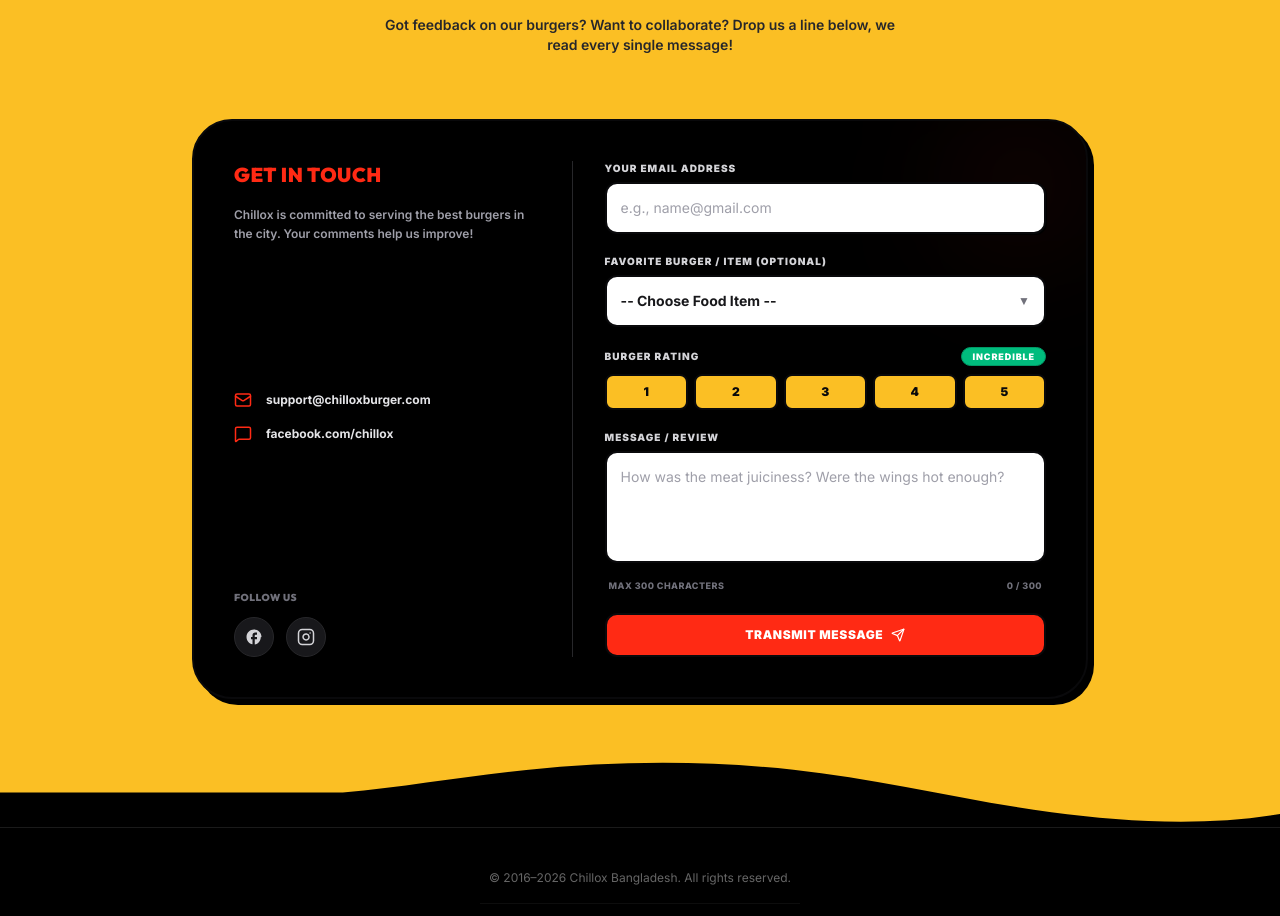
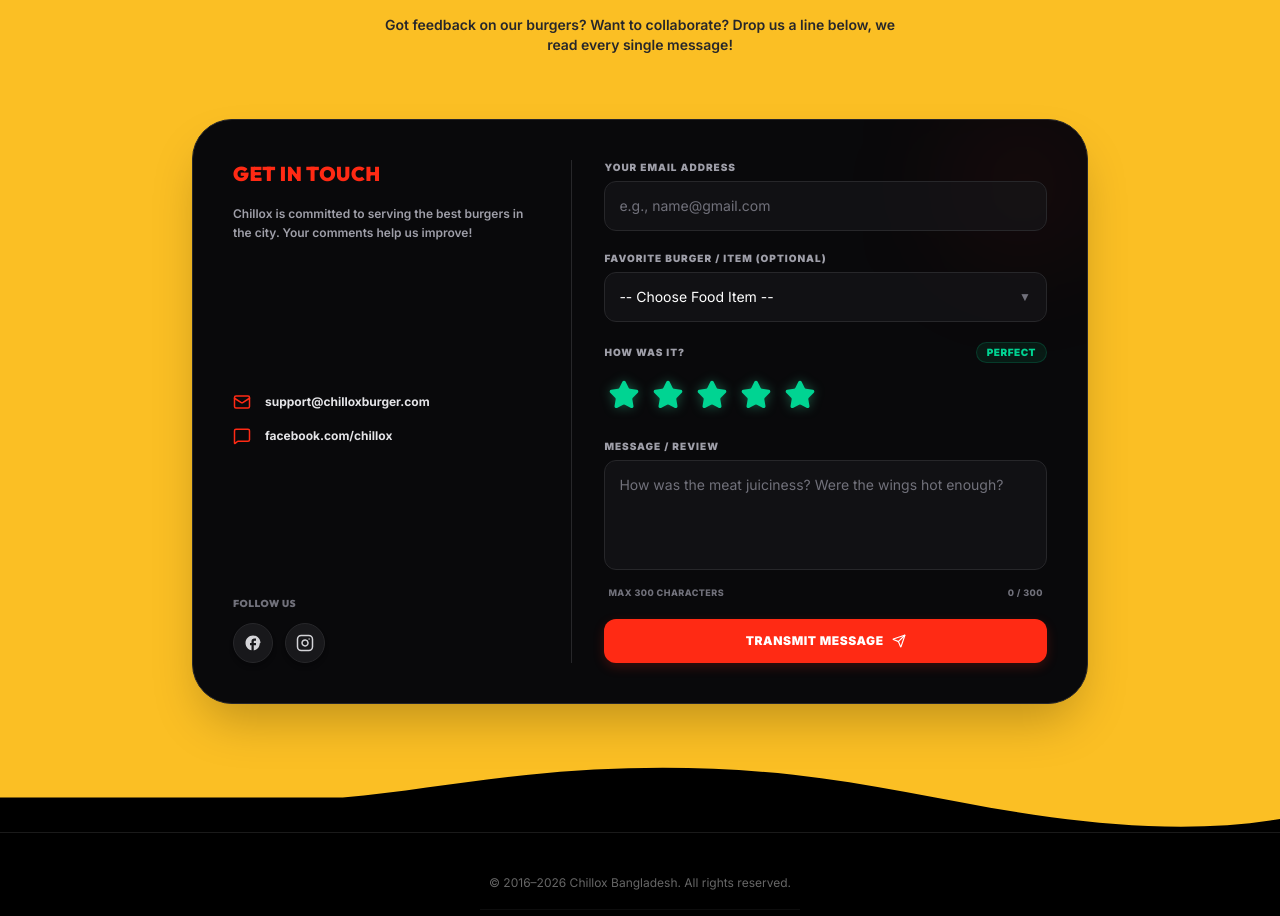
Before and after one commit to rootkityasin/chillox, a Next.js app: page / in a window 1280 px wide. Shown: the part 10529-11445 px from the top of the page. Built offline with nearby package versions, Linux system fonts and the light colour scheme.

Commit message:
design: replace blocky neo-brutalist rating bar with interactive star ratings and sleek dark inputs

```diff
--- a/src/components/FeedbackSection.tsx
+++ b/src/components/FeedbackSection.tsx
@@ -3,13 +3,14 @@
 import React, { useState, useEffect } from 'react';
 import { useCart } from '../context/CartContext';
 import { menuItems } from '../data/menuData';
-import { Mail, MessageSquare, Send, CheckCircle } from 'lucide-react';
+import { Mail, MessageSquare, Send, CheckCircle, Star } from 'lucide-react';
 
 export const FeedbackSection: React.FC = () => {
   const { setActiveSection } = useCart();
   const [email, setEmail] = useState('');
   const [message, setMessage] = useState('');
   const [rating, setRating] = useState(5);
+  const [hoverRating, setHoverRating] = useState<number | null>(null);
   const [selectedBurger, setSelectedBurger] = useState('');
   const [isSubmitting, setIsSubmitting] = useState(false);
   const [isSubmitted, setIsSubmitted] = useState(false);
@@ -45,18 +46,16 @@
     }, 1800);
   };
 
-  const getRatingLabel = (r: number) => {
-    switch (r) {
-      case 1: return { text: 'Terrible', bg: 'bg-red-600',    border: 'border-red-700' };
-      case 2: return { text: 'Bad',      bg: 'bg-orange-500', border: 'border-orange-600' };
-      case 3: return { text: 'Average',  bg: 'bg-yellow-400', border: 'border-yellow-500' };
-      case 4: return { text: 'Good',     bg: 'bg-lime-500',   border: 'border-lime-600' };
-      case 5: return { text: 'Incredible', bg: 'bg-emerald-500', border: 'border-emerald-600' };
-      default: return { text: '', bg: '', border: '' };
-    }
-  };
+  const RATING_OPTIONS = [
+    { value: 1, label: 'Awful', activeColor: 'text-red-500 fill-red-500', glowColor: 'rgba(239, 68, 68, 0.4)', badgeBg: 'bg-red-500/10 text-red-400 border-red-500/20' },
+    { value: 2, label: 'Meh', activeColor: 'text-orange-500 fill-orange-500', glowColor: 'rgba(249, 115, 22, 0.4)', badgeBg: 'bg-orange-500/10 text-orange-400 border-orange-500/20' },
+    { value: 3, label: 'Okay', activeColor: 'text-yellow-500 fill-yellow-500', glowColor: 'rgba(234, 179, 8, 0.4)', badgeBg: 'bg-yellow-500/10 text-yellow-400 border-yellow-500/20' },
+    { value: 4, label: 'Great', activeColor: 'text-lime-400 fill-lime-400', glowColor: 'rgba(163, 230, 53, 0.4)', badgeBg: 'bg-lime-500/10 text-lime-400 border-lime-500/20' },
+    { value: 5, label: 'Perfect', activeColor: 'text-emerald-400 fill-emerald-400', glowColor: 'rgba(52, 211, 153, 0.4)', badgeBg: 'bg-emerald-500/10 text-emerald-400 border-emerald-500/20' },
+  ];
 
-  const ratingLabel = getRatingLabel(rating);
+  const activeRating = hoverRating ?? rating;
+  const activeOption = RATING_OPTIONS.find(o => o.value === activeRating)!;
 
   return (
     <section id="contact" className="py-24 pb-32 px-4 bg-[#fbbf24] text-zinc-950 relative">
@@ -75,7 +74,7 @@
           </p>
         </div>
 
-        <div className="grid grid-cols-1 md:grid-cols-5 gap-8 bg-black text-white border-2 border-zinc-950 rounded-[2.5rem] p-6 md:p-10 shadow-[6px_6px_0px_#000] relative overflow-hidden">
+        <div className="grid grid-cols-1 md:grid-cols-5 gap-8 bg-zinc-950 text-white border border-zinc-800 rounded-[2.5rem] p-6 md:p-10 shadow-2xl relative overflow-hidden">
 
           {/* Accent decoration */}
           <div className="absolute top-0 right-0 w-32 h-32 bg-[#ff2a14]/10 rounded-full blur-3xl pointer-events-none" />
@@ -110,7 +109,7 @@
                   href="https://facebook.com"
                   target="_blank"
                   rel="noopener noreferrer"
-                  className="p-2.5 rounded-full bg-zinc-900 hover:bg-[#ff2a14] text-zinc-300 hover:text-white border border-zinc-800 hover:border-zinc-950 transition-all duration-300 shadow-[1px_1px_0px_rgba(0,0,0,0.5)] hover:shadow-[2px_2px_0px_rgba(0,0,0,0.5)] hover:translate-x-[-0.5px] hover:translate-y-[-0.5px]"
+                  className="p-2.5 rounded-full bg-zinc-900 hover:bg-[#ff2a14] text-zinc-300 hover:text-white border border-zinc-800 hover:border-zinc-950 transition-all duration-300 shadow-md hover:-translate-y-0.5"
                   aria-label="Facebook"
                 >
                   <svg className="w-4.5 h-4.5 fill-current" viewBox="0 0 24 24" xmlns="http://www.w3.org/2000/svg">
@@ -121,7 +120,7 @@
                   href="https://instagram.com"
                   target="_blank"
                   rel="noopener noreferrer"
-                  className="p-2.5 rounded-full bg-zinc-900 hover:bg-[#ff2a14] text-zinc-300 hover:text-white border border-zinc-800 hover:border-zinc-950 transition-all duration-300 shadow-[1px_1px_0px_rgba(0,0,0,0.5)] hover:shadow-[2px_2px_0px_rgba(0,0,0,0.5)] hover:translate-x-[-0.5px] hover:translate-y-[-0.5px]"
+                  className="p-2.5 rounded-full bg-zinc-900 hover:bg-[#ff2a14] text-zinc-300 hover:text-white border border-zinc-800 hover:border-zinc-950 transition-all duration-300 shadow-md hover:-translate-y-0.5"
                   aria-label="Instagram"
                 >
                   <svg className="w-4.5 h-4.5 fill-none stroke-current stroke-2" viewBox="0 0 24 24" strokeLinecap="round" strokeLinejoin="round" xmlns="http://www.w3.org/2000/svg">
@@ -138,16 +137,16 @@
           <div className="md:col-span-3 border-t md:border-t-0 md:border-l border-zinc-800 pt-6 md:pt-0 md:pl-8">
             {isSubmitted ? (
               <div className="h-full flex flex-col items-center justify-center text-center py-8 animate-fade-in">
-                <div className="w-16 h-16 bg-emerald-950 border-2 border-zinc-950 text-emerald-400 rounded-full flex items-center justify-center mb-4">
+                <div className="w-16 h-16 bg-emerald-950/50 border border-emerald-500/20 text-emerald-400 rounded-full flex items-center justify-center mb-4 shadow-[0_0_15px_rgba(52,211,153,0.15)]">
                   <CheckCircle className="w-8 h-8" />
                 </div>
-                <h4 className="text-lg font-black text-emerald-400">THANK YOU!</h4>
+                <h4 className="text-lg font-black text-emerald-400 uppercase tracking-wider">THANK YOU!</h4>
                 <p className="text-xs text-zinc-400 mt-1.5 max-w-[240px] font-bold">
                   Your review has been successfully transmitted. We value your feedback!
                 </p>
                 <button
                   onClick={() => setIsSubmitted(false)}
-                  className="mt-6 px-6 py-2 bg-white hover:bg-zinc-100 border-2 border-zinc-950 text-xs font-black uppercase rounded-full tracking-wider transition-all shadow-[2px_2px_0px_#000] hover:translate-x-[-1px] hover:translate-y-[-1px] hover:shadow-[3px_3px_0px_#000] active:translate-x-[1px] active:translate-y-[1px] active:shadow-[1px_1px_0px_#000]"
+                  className="mt-6 px-6 py-2.5 bg-zinc-900 hover:bg-zinc-800 border border-zinc-850 text-xs font-black uppercase rounded-xl tracking-wider transition-all hover:scale-105 active:scale-95 text-white"
                 >
                   Send another message
                 </button>
@@ -155,7 +154,7 @@
             ) : (
               <form onSubmit={handleSubmit} className="space-y-5 animate-fade-in">
                 <div className="space-y-1.5">
-                  <label className="text-[10px] font-black tracking-widest text-zinc-300 block uppercase">
+                  <label className="text-[10px] font-black tracking-widest text-zinc-400 block uppercase">
                     Your Email Address
                   </label>
                   <input
@@ -164,23 +163,23 @@
                     placeholder="e.g., name@gmail.com"
                     value={email}
                     onChange={(e) => setEmail(e.target.value)}
-                    className="w-full bg-white border-2 border-zinc-950 focus:border-[#ff2a14] focus:outline-none p-3.5 rounded-xl text-sm transition-all text-zinc-900 placeholder-zinc-400 shadow-[1px_1px_0px_#000] focus:shadow-[2px_2px_0px_#000] focus:translate-x-[-0.5px] focus:translate-y-[-0.5px]"
+                    className="w-full bg-zinc-900/60 border border-zinc-800 focus:border-[#ff2a14] focus:ring-2 focus:ring-[#ff2a14]/15 focus:outline-none p-3.5 rounded-xl text-sm transition-all text-white placeholder-zinc-500"
                   />
                 </div>
 
                 <div className="space-y-1.5 relative">
-                  <label className="text-[10px] font-black tracking-widest text-zinc-300 block uppercase">
+                  <label className="text-[10px] font-black tracking-widest text-zinc-400 block uppercase">
                     Favorite Burger / Item (Optional)
                   </label>
                   <div className="relative">
                     <select
                       value={selectedBurger}
                       onChange={(e) => setSelectedBurger(e.target.value)}
-                      className="w-full bg-white border-2 border-zinc-950 focus:border-[#ff2a14] focus:outline-none p-3.5 pr-10 rounded-xl text-sm transition-all text-zinc-900 shadow-[1px_1px_0px_#000] focus:shadow-[2px_2px_0px_#000] focus:translate-x-[-0.5px] focus:translate-y-[-0.5px] cursor-pointer font-bold appearance-none"
+                      className="w-full bg-zinc-900/60 border border-zinc-800 focus:border-[#ff2a14] focus:ring-2 focus:ring-[#ff2a14]/15 focus:outline-none p-3.5 pr-10 rounded-xl text-sm transition-all text-white cursor-pointer appearance-none"
                     >
-                      <option value="">-- Choose Food Item --</option>
+                      <option value="" className="bg-zinc-950 text-white">-- Choose Food Item --</option>
                       {menuItems.map((item) => (
-                        <option key={item.id} value={item.name}>
+                        <option key={item.id} value={item.name} className="bg-zinc-950 text-white">
                           {item.name}
                         </option>
                       ))}
@@ -191,37 +190,49 @@
                   </div>
                 </div>
 
+                {/* Star rating picker - clean, interactive, modern */}
                 <div className="space-y-2">
                   <div className="flex items-center justify-between">
-                    <label className="text-[10px] font-black tracking-widest text-zinc-300 block uppercase">
-                      Burger Rating
+                    <label className="text-[10px] font-black tracking-widest text-zinc-400 block uppercase">
+                      How was it?
                     </label>
-                    {ratingLabel.text && (
-                      <span className={`text-[9px] font-black uppercase tracking-widest px-2.5 py-0.5 rounded-full text-white border ${ratingLabel.bg} ${ratingLabel.border} select-none transition-all`}>
-                        {ratingLabel.text}
-                      </span>
-                    )}
+                    <span className={`text-[10px] font-black uppercase tracking-wider px-2.5 py-0.5 rounded-full border transition-all duration-300 ${activeOption.badgeBg}`}>
+                      {activeOption.label}
+                    </span>
                   </div>
-                  <div className="flex items-center gap-1.5 mt-1">
-                    {[1, 2, 3, 4, 5].map((n) => (
-                      <button
-                        key={n}
-                        type="button"
-                        onClick={() => setRating(n)}
-                        className={`flex-1 h-9 rounded-lg border-2 border-zinc-950 font-black text-xs transition-all shadow-[2px_2px_0px_#000] hover:translate-x-[-1px] hover:translate-y-[-1px] hover:shadow-[3px_3px_0px_#000] active:translate-x-[0.5px] active:translate-y-[0.5px] active:shadow-[1px_1px_0px_#000] ${
-                          n <= rating
-                            ? 'bg-[#fbbf24] text-zinc-950'
-                            : 'bg-zinc-800 text-zinc-500 hover:bg-zinc-700'
-                        }`}
-                      >
-                        {n}
-                      </button>
-                    ))}
+                  <div className="flex items-center space-x-1 py-1">
+                    {[1, 2, 3, 4, 5].map((num) => {
+                      const isLit = num <= activeRating;
+                      let starStyle = 'text-zinc-700 fill-none';
+                      let filterStyle = undefined;
+
+                      if (isLit) {
+                        starStyle = activeOption.activeColor;
+                        filterStyle = { filter: `drop-shadow(0 0 6px ${activeOption.glowColor})` };
+                      }
+
+                      return (
+                        <button
+                          key={num}
+                          type="button"
+                          onClick={() => setRating(num)}
+                          onMouseEnter={() => setHoverRating(num)}
+                          onMouseLeave={() => setHoverRating(null)}
+                          className="p-1 transition-transform duration-150 hover:scale-125 active:scale-90 focus:outline-none"
+                          aria-label={`Rate ${num} stars`}
+                        >
+                          <Star
+                            style={filterStyle}
+                            className={`w-8 h-8 stroke-[1.5] transition-all duration-200 ${starStyle}`}
+                          />
+                        </button>
+                      );
+                    })}
                   </div>
                 </div>
 
                 <div className="space-y-1.5">
-                  <label className="text-[10px] font-black tracking-widest text-zinc-300 block uppercase">
+                  <label className="text-[10px] font-black tracking-widest text-zinc-400 block uppercase">
                     Message / Review
                   </label>
                   <textarea
@@ -231,7 +242,7 @@
                     placeholder="How was the meat juiciness? Were the wings hot enough?"
                     value={message}
                     onChange={(e) => setMessage(e.target.value)}
-                    className="w-full bg-white border-2 border-zinc-950 focus:border-[#ff2a14] focus:outline-none p-3.5 rounded-xl text-sm transition-all text-zinc-900 placeholder-zinc-400 shadow-[1px_1px_0px_#000] focus:shadow-[2px_2px_0px_#000] focus:translate-x-[-0.5px] focus:translate-y-[-0.5px] resize-none"
+                    className="w-full bg-zinc-900/60 border border-zinc-800 focus:border-[#ff2a14] focus:ring-2 focus:ring-[#ff2a14]/15 focus:outline-none p-3.5 rounded-xl text-sm transition-all text-white placeholder-zinc-500 resize-none"
                   />
                   <div className="flex justify-between items-center text-[9px] font-extrabold uppercase tracking-wider text-zinc-500 px-1 mt-1">
                     <span>Max 300 characters</span>
@@ -244,12 +255,12 @@
                 <button
                   type="submit"
                   disabled={isSubmitting}
-                  className="w-full h-11 bg-[#ff2a14] hover:bg-[#fbbf24] hover:text-zinc-950 disabled:bg-zinc-800 disabled:text-zinc-500 disabled:border-zinc-700 text-white font-black uppercase rounded-xl text-xs tracking-wider flex items-center justify-center space-x-2 border-2 border-zinc-950 shadow-[3px_3px_0px_#000] hover:translate-x-[-1px] hover:translate-y-[-1px] hover:shadow-[4px_4px_0px_#000] active:translate-x-[1px] active:translate-y-[1px] active:shadow-[1px_1px_0px_#000] transition-all group overflow-hidden"
+                  className="w-full h-11 bg-[#ff2a14] hover:bg-[#e0220f] disabled:bg-zinc-800 disabled:text-zinc-500 text-white font-black uppercase rounded-xl text-xs tracking-wider flex items-center justify-center space-x-2 transition-all shadow-[0_4px_12px_rgba(255,42,20,0.2)] hover:shadow-[0_6px_20px_rgba(255,42,20,0.3)] active:scale-[0.98] group overflow-hidden"
                 >
                   {isSubmitting ? (
                     <div className="flex items-center space-x-2">
                       <span className="animate-pulse">Transmitting...</span>
-                      <Send className="w-3.5 h-3.5 animate-bounce text-[#ff2a14]" />
+                      <Send className="w-3.5 h-3.5 animate-bounce text-white/50" />
                     </div>
                   ) : (
                     <>
```
